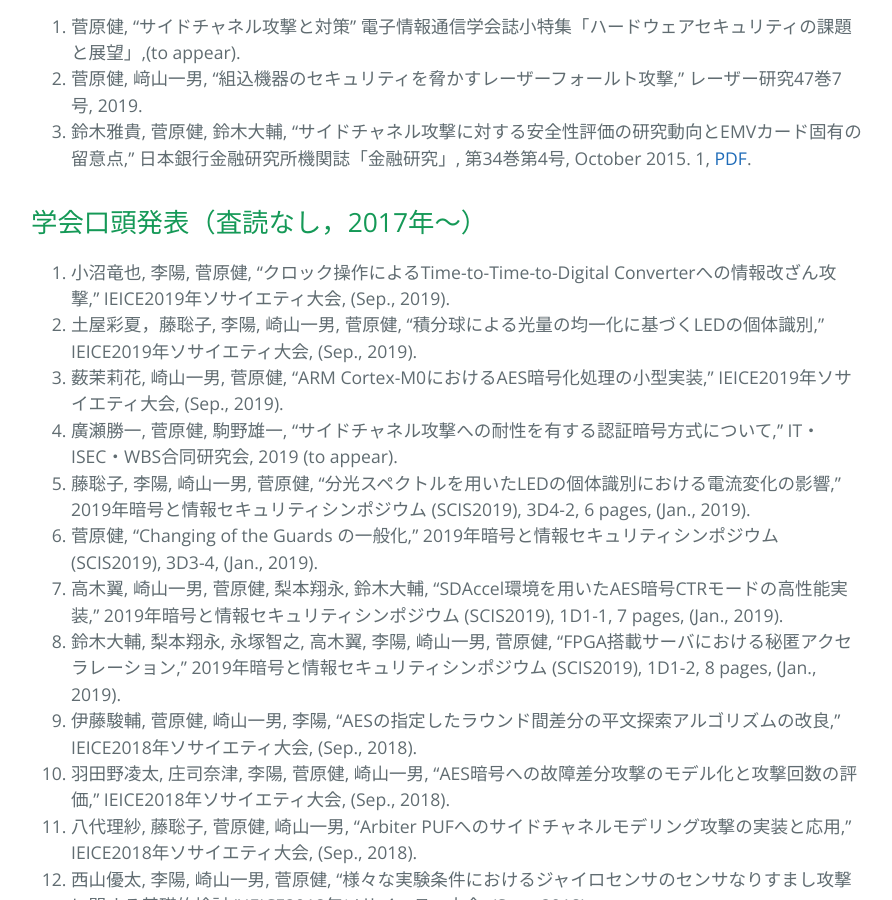
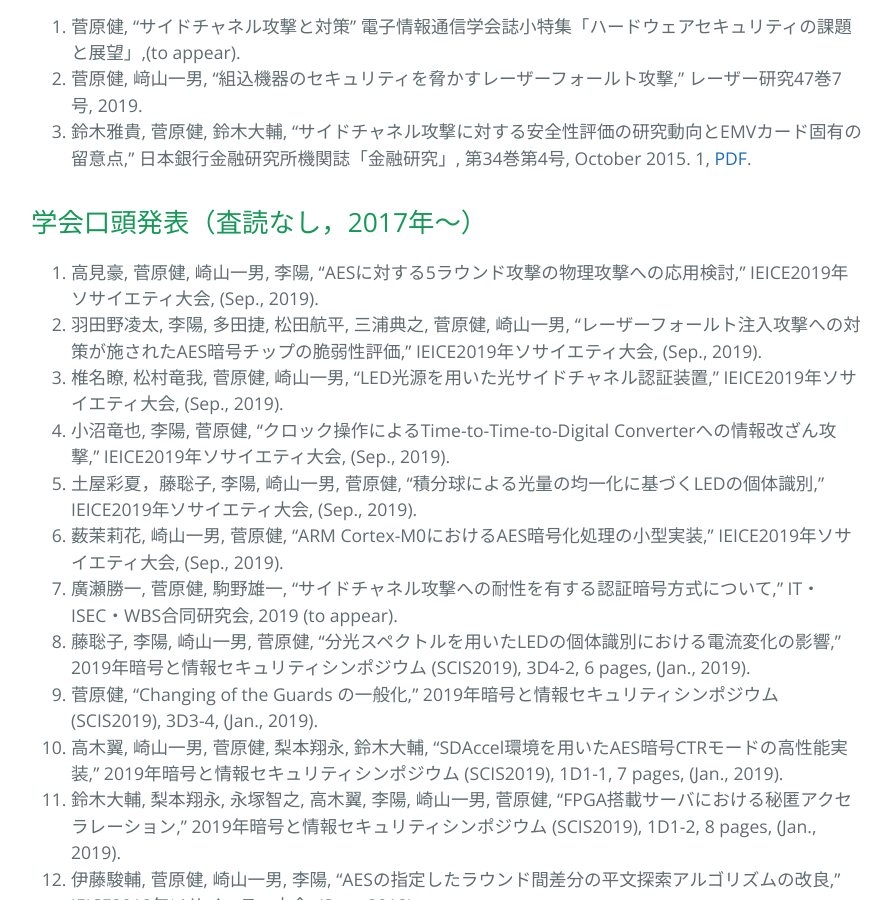
Before and after one commit to sugawara-bbbb/weblab, a Jekyll site: the page built from publication.md, in a window 1280 px wide and 900 px high, scrolled down 5450 px. Shown: the whole window, without its empty margins (193-1085 px from the left). Built offline with Jekyll 4.4.1, drawn with Linux system fonts in a browser that asks for light colours; our own code applies the rules of GitHub Pages for plain Markdown files.

Commit message:
研究成果を追加

```diff
--- a/publication.md
+++ b/publication.md
@@ -84,6 +84,9 @@ layout: default
 
 ## 学会口頭発表（査読なし，2017年〜）
 
+1. 高見豪, 菅原健, 崎山一男, 李陽, "AESに対する5ラウンド攻撃の物理攻撃への応用検討," IEICE2019年ソサイエティ大会, (Sep., 2019).
+1. 羽田野凌太, 李陽, 多田捷, 松田航平, 三浦典之, 菅原健, 崎山一男, "レーザーフォールト注入攻撃への対策が施されたAES暗号チップの脆弱性評価," IEICE2019年ソサイエティ大会, (Sep., 2019).
+1. 椎名瞭, 松村竜我, 菅原健, 崎山一男, "LED光源を用いた光サイドチャネル認証装置," IEICE2019年ソサイエティ大会, (Sep., 2019).
 1. 小沼竜也, 李陽, 菅原健, “クロック操作によるTime-to-Time-to-Digital Converterへの情報改ざん攻撃,” IEICE2019年ソサイエティ大会, (Sep., 2019).
 1. 土屋彩夏，藤聡子, 李陽, 崎山一男, 菅原健, “積分球による光量の均一化に基づくLEDの個体識別,” IEICE2019年ソサイエティ大会, (Sep., 2019).
 1. 薮茉莉花, 崎山一男, 菅原健, “ARM Cortex-M0におけるAES暗号化処理の小型実装,” IEICE2019年ソサイエティ大会, (Sep., 2019).
```
